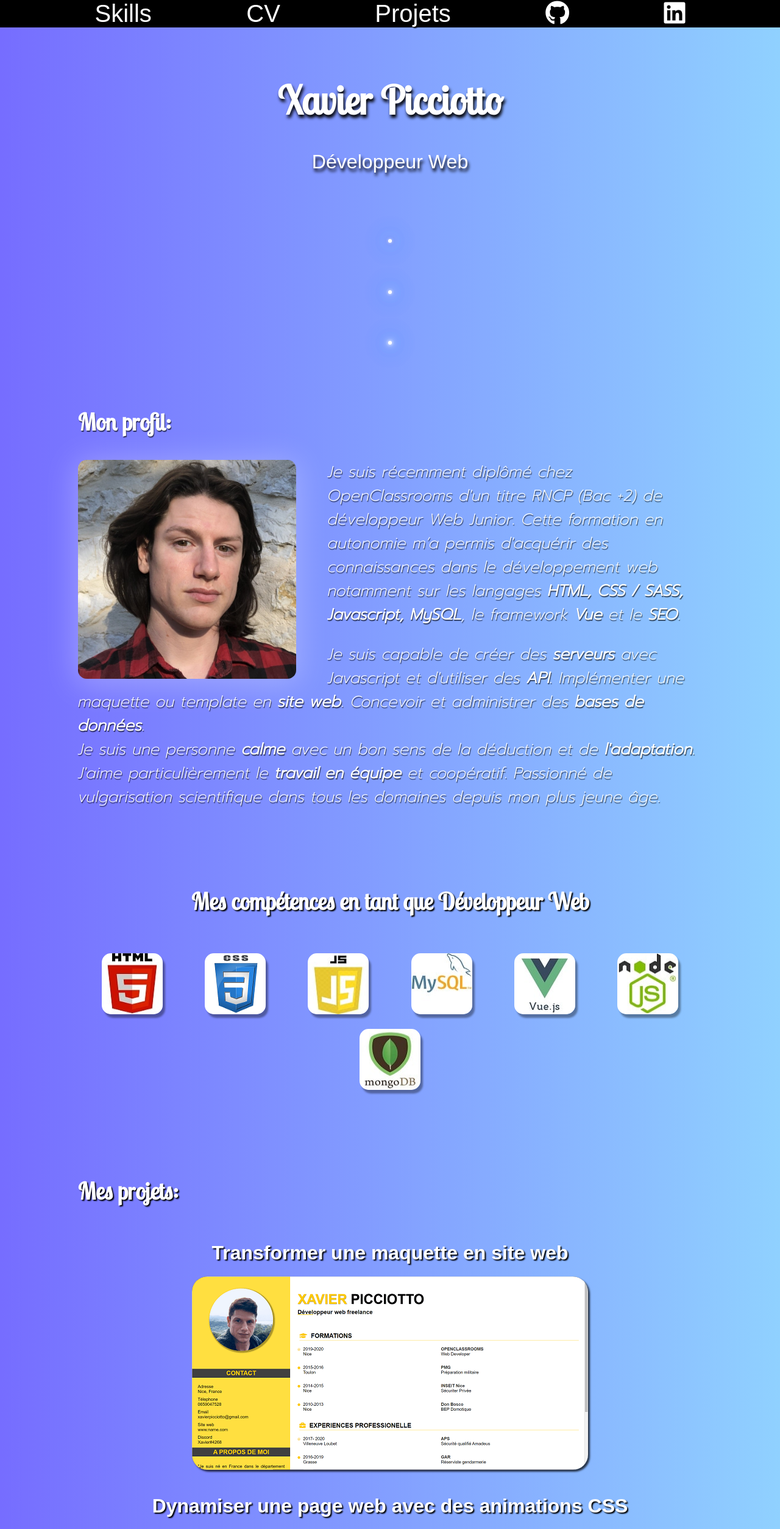
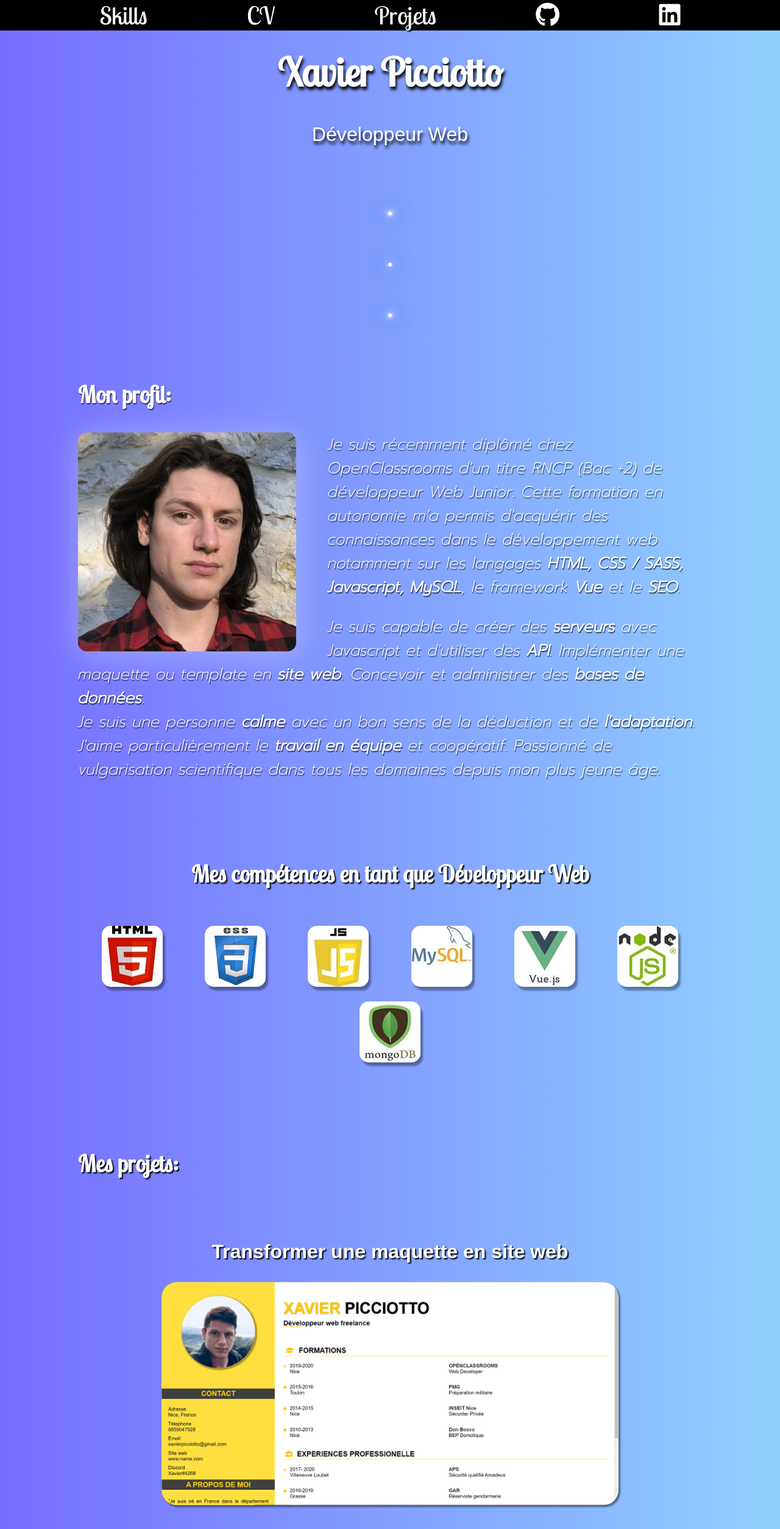
Before and after one commit to xavierpicciotto/Mon-Portfolio, a Vue app: page /#/ in a window 1280 px wide. Shown: the top 2507 px of the page at 61% size. Built offline with nearby package versions, Linux system fonts and the light colour scheme.

Commit message:
Update Home.vue

```diff
--- a/src/views/Home.vue
+++ b/src/views/Home.vue
@@ -2,10 +2,10 @@
   <div class="home">
     <header>
       <nav class="link-container">
-        <a href="#skills">Skills</a>
-        <a href="#cv">CV</a>
-        <a href="#projets">Projets</a>
-        <a style="display:none;" href="#contact">Contact</a>
+        <a class="police_lobster" href="#skills">Skills</a>
+        <a class="police_lobster" href="#cv">CV</a>
+        <a class="police_lobster" href="#projets">Projets</a>
+        <a class="police_lobster" style="display:none;" href="#contact">Contact</a>
         <a href="https://github.com/xavierpicciotto?tab=repositories" target="blank">
           <i class="fab fa-github"></i>
         </a>
@@ -25,11 +25,13 @@
     </div>
     <main>
       <div class="presentation">
-        <h3 data-aos="fade-right" class="police_lobster">Mon profil:</h3>
+        <h3 data-aos="fade-right" class="police_lobster aos-init aos-animate">Mon profil:</h3>
         <div class="presentation_box">
-          <img data-aos="zoom-in-up" alt="Une photo de xavier picciotto" src="../assets/Me.jpg">
+          <img data-aos="fade-right" class="aos-init aos-animate" alt="Une photo de xavier picciotto"
+            src="../assets/Me.jpg">
           <div class="presentaion_text">
-            <p data-aos="fade-up-left" class="police_prompt">Je suis récemment diplômé chez OpenClassrooms d'un titre
+            <p data-aos="fade-up-rigth" class="police_prompt aos-init aos-animate">Je suis récemment diplômé chez
+              OpenClassrooms d'un titre
               RNCP (Bac +2) de
               développeur
               Web Junior. Cette
@@ -38,7 +40,8 @@
               langages <strong>HTML, CSS / SASS, Javascript, MySQL</strong>, le framework<strong> Vue </strong>et
               le<strong> SEO</strong>.
             </p>
-            <p data-aos="fade-down-left" class="police_prompt">Je suis capable de créer des <strong>serveurs</strong>
+            <p data-aos="fade-down-right" class="police_prompt aos-init aos-animate">Je suis capable de créer des
+              <strong>serveurs</strong>
               avec Javascript et
               d'utiliser
               des<strong> API</strong>.
@@ -55,8 +58,9 @@
         </div>
       </div>
       <section id="skills" class="skills">
-        <h3 data-aos="zoom-out-right" class="police_lobster">Mes compétences en tant que Développeur Web</h3>
-        <div data-aos="zoom-out-left" class="flex-container">
+        <h3 data-aos="zoom-in-right" class="police_lobster aos-init aos-animate">Mes compétences en tant que Développeur
+          Web</h3>
+        <div data-aos="zoom-out-right" class="flex-container aos-init aos-animate">
           <div class="skills_box"><img src='../assets/html.jpg' alt="logo html"></div>
           <div class="skills_box"><img src='../assets/css.png' alt="logo css"></div>
           <div class="skills_box"><img src='../assets/JS.jpg' alt="logo js"></div>
@@ -68,8 +72,7 @@
       </section>
       <section class="projets" id="projets">
         <h3 class="police_lobster">Mes projets:</h3>
-        <div class="projets_container">
-          <div data-aos="zoom-out-right" class="projet_box">
+        <div data-aos="fade-right" class="projet_box aos-init aos-animate">
           <h4>Transformer une maquette en site web</h4>
           <div v-on:click="p1 = !p1" class="projet_dropdown">
             <img src="../assets/p1.png" alt="projet de développement web de xavier picciotto réalizer un CV">
@@ -84,7 +87,7 @@
           </div>
 
         </div>
-          <div data-aos="zoom-out-left" class="projet_box">
+        <div data-aos="fade-right" class="projet_box aos-init aos-animate">
           <h4>Dynamiser une page web avec des animations CSS</h4>
           <div v-on:click="p2 = !p2" class="projet_dropdown">
             <img src="../assets/p2.png"
@@ -101,7 +104,7 @@
           </div>
         </div>
 
-          <div data-aos="zoom-out-right" class="projet_box">
+        <div data-aos="fade-right" class="projet_box aos-init aos-animate">
           <h4>Optimiser un site web existant</h4>
           <div v-on:click="p3 = !p3" class="projet_dropdown">
             <img src="../assets/p3.png" alt="projet de développement web de xavier picciotto SEO et optimisation">
@@ -111,18 +114,17 @@
               <p>-Écrire un code HTML et CSS maintenable.</p>
               <p>-Optimiser la taille et la vitesse d’un site web.</p>
               <p>-Optimiser le référencement d'un site web.</p>
-                <div class="lien_git"><a href="https://github.com/xavierpicciotto/La-chouette-testing"
-                    target="blank">Voir le code du projet</a></div>
+              <div class="lien_git"><a href="https://github.com/xavierpicciotto/La-chouette-testing" target="blank">Voir
+                  le code du projet</a></div>
             </div>
           </div>
 
         </div>
 
-          <div data-aos="zoom-out-left" class="projet_box">
+        <div data-aos="fade-right" class="projet_box aos-init aos-animate">
           <h4>Construire un site de e-commerce</h4>
           <div v-on:click="p4 = !p4" class="projet_dropdown">
-              <img src="../assets/p4.png"
-                alt="projet de développement web de xavier picciotto réalizer site e-commerce">
+            <img src="../assets/p4.png" alt="projet de développement web de xavier picciotto réalizer site e-commerce">
             <div v-if="p4" class="projet_text">
               <p>-Créer un plan de test pour une application.</p>
               <p>-Gérer des événements JavaScript.</p>
@@ -135,7 +137,7 @@
 
         </div>
 
-          <div data-aos="zoom-out-right" class="projet_box">
+        <div data-aos="fade-right" class="projet_box aos-init aos-animate">
           <h4>Construire une API sécurisée pour une application d'avis gastronomiques</h4>
           <div v-on:click="p5 = !p5" class="projet_dropdown">
             <img src="../assets/p5.png"
@@ -150,7 +152,7 @@
           </div>
         </div>
 
-          <div data-aos="zoom-out-left" class="projet_box">
+        <div data-aos="fade-right" class="projet_box aos-init aos-animate">
           <h4>Créer un réseau social d’entreprise.</h4>
           <div v-on:click="p6 = !p6" class="projet_dropdown">
             <img src="../assets/p6.png"
@@ -166,23 +168,23 @@
           </div>
         </div>
 
-        </div>
       </section>
 
       <section class="personal">
 
-        <div data-aos="zoom-out-down" id="cv" class="cv">
+        <div data-aos="fade-right" id="cv" class="cv aos-init aos-animate">
           <h3 class="police_lobster">Mon CV:</h3>
           <div class="img-box">
             <a href="../cv.pdf" download="Xavier_picciotto_CV.pdf" target="blank">
               <img src="../assets/CV.jpg" alt="Mon CV de développeur web format jpg">
             </a>
+            <p>Maintenir la photo du CV appuyé puis cliquer sur "télécharger le fichier".</p>
             <a href="../cv.pdf" download="Xavier_picciotto_CV.pdf"><button type="button"
                 class="police_prompt">Télécharger <i class="fas fa-download"></i></button></a>
           </div>
         </div>
 
-        <div data-aos="zoom-out-right" id="contact" class="contact ">
+        <div data-aos="fade-right" id="contact" class="contact aos-init aos-animate">
           <h3 class="police_lobster">Contactez moi:</h3>
           <form method="post" action="form.php" class="form_contact police_prompt" id="form_contact" name="envoi"
             enctype="text/plain">
@@ -206,11 +208,10 @@
       </section>
     </main>
   </div>
+
 </template>
-
 <script>
   import Contact from '../models/contact';
-
   export default {
     name: 'Home',
     data() {
@@ -222,6 +223,7 @@
         p4: false,
         p5: false,
         p6: false,
+        textFocusOn: "",
       }
     },
     components: {
@@ -230,6 +232,9 @@
     methods: {
 
     },
+    computed:{
+
+    }
   }
 </script>
 
@@ -255,7 +260,9 @@
     }
 
     .link-container {
-      width: auto;
+      position: fixed;
+      width: 100%;
+      z-index: 2;
       display: flex;
       justify-content: space-evenly;
       align-items: center;
@@ -367,13 +374,6 @@
   .projets {
     margin: 5% 10%;
 
-    .projets_container {
-      display: flex;
-      flex-direction: column;
-      justify-content: center;
-      align-items: center;
-    }
-
     h3 {
       font-size: 3vw;
     }
@@ -387,12 +387,12 @@
     .projet_dropdown {
       cursor: pointer;
       width: 80%;
-    max-width: 650px;
+      max-width: 750px;
       height: auto;
-    margin: 2% auto;
-    display: flex;
+      margin: 3% auto;
       background-color: #00000099;
       border-radius: 25px;
+      display: flex;
       flex-direction: column;
       text-align: center;
       justify-content: center;
@@ -401,7 +401,7 @@
       &:hover {
         img {
           transform: translate(0px, -15px);
-          box-shadow: 10px 10px 10px rgba(0, 0, 0, 0.63);
+          box-shadow: 10px 10px 10px rgba(0, 0, 0, 0.411);
         }
       }
     }
@@ -409,15 +409,14 @@
     .projet_box {
       width: 100%;
       height: 25%;
-      //border: 3px solid black;
+      margin: 10% auto;
 
       img {
-        max-width: 650px;
         width: 100%;
         height: auto;
         margin: auto;
         border-radius: 25px;
-        box-shadow: 3px 3px 3px rgba(0, 0, 0, 0.719);
+        box-shadow: 3px 3px 3px rgba(0, 0, 0, 0.459);
         transition: 0.4s ease-in-out;
       }
     }
@@ -471,6 +470,10 @@
     .cv {
       margin: 5% 10%;
 
+      p {
+        display: none;
+      }
+
       h3 {
         font-size: 3vw;
       }
@@ -492,7 +495,7 @@
           transition: 0.45s ease-in-out;
 
           &:hover {
-            transform: translate(5px, -5px);
+            transform: translate(0px, -15px);
             box-shadow: 5px 5px 5px 5px rgba(0, 0, 0, 0.493);
           }
         }
@@ -608,7 +611,7 @@
 
       .name {
         font-size: 3.50vh;
-        margin-top: 5%;
+        margin-top: 10%;
 
         h1 {
           margin: 0;
@@ -705,12 +708,18 @@
     }
 
     .personal {
+
       h3 {
         font-size: 30px;
       }
 
       .cv {
         margin: 5% 2%;
+
+        p {
+          display: block;
+          font-size: 15px;
+        }
 
         h3 {
           font-size: 30px;
@@ -723,9 +732,11 @@
           text-align: center;
 
         }
-        img:hover{
-          transform: translate(0px,0px);
+
+        img:hover {
+          transform: translate(0px, 0px);
         }
+
         a {
           button {
             font-size: 18px;
```
Lines whose indentation alone changed are shown as unchanged.
